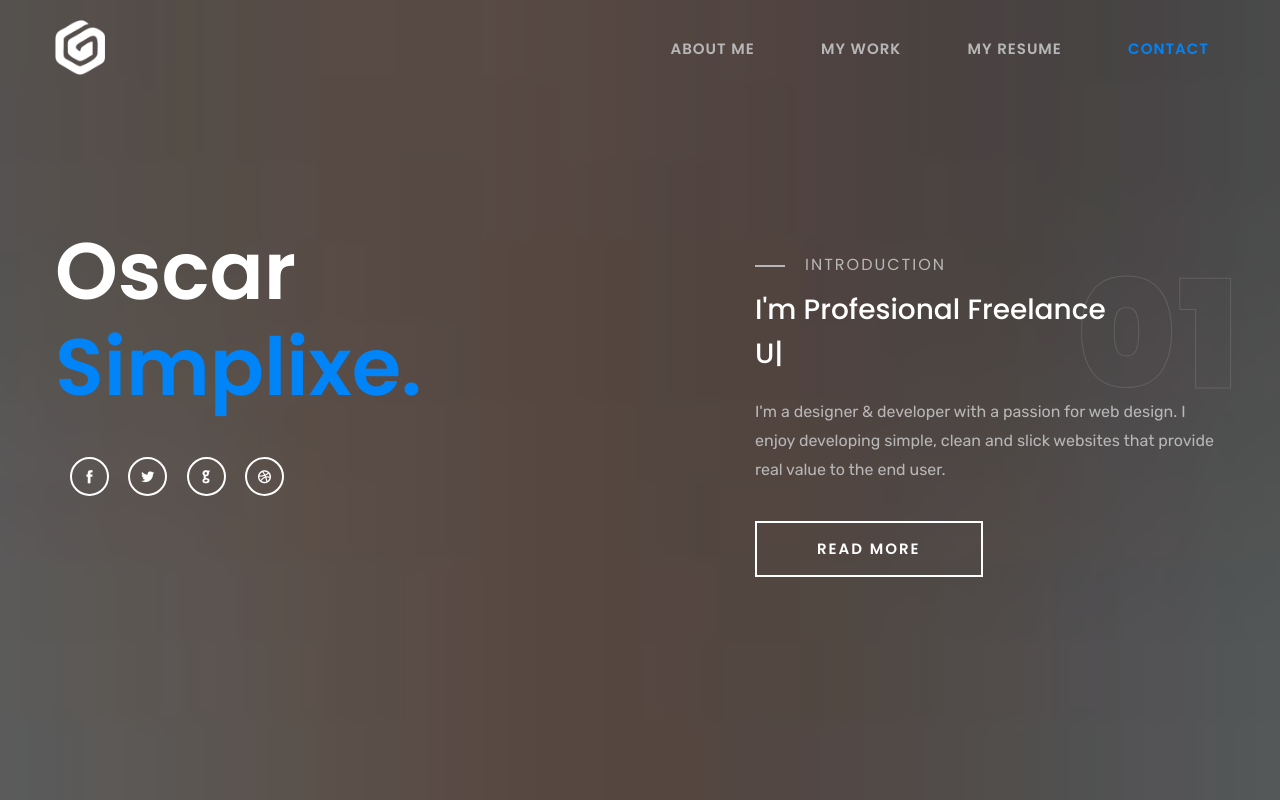
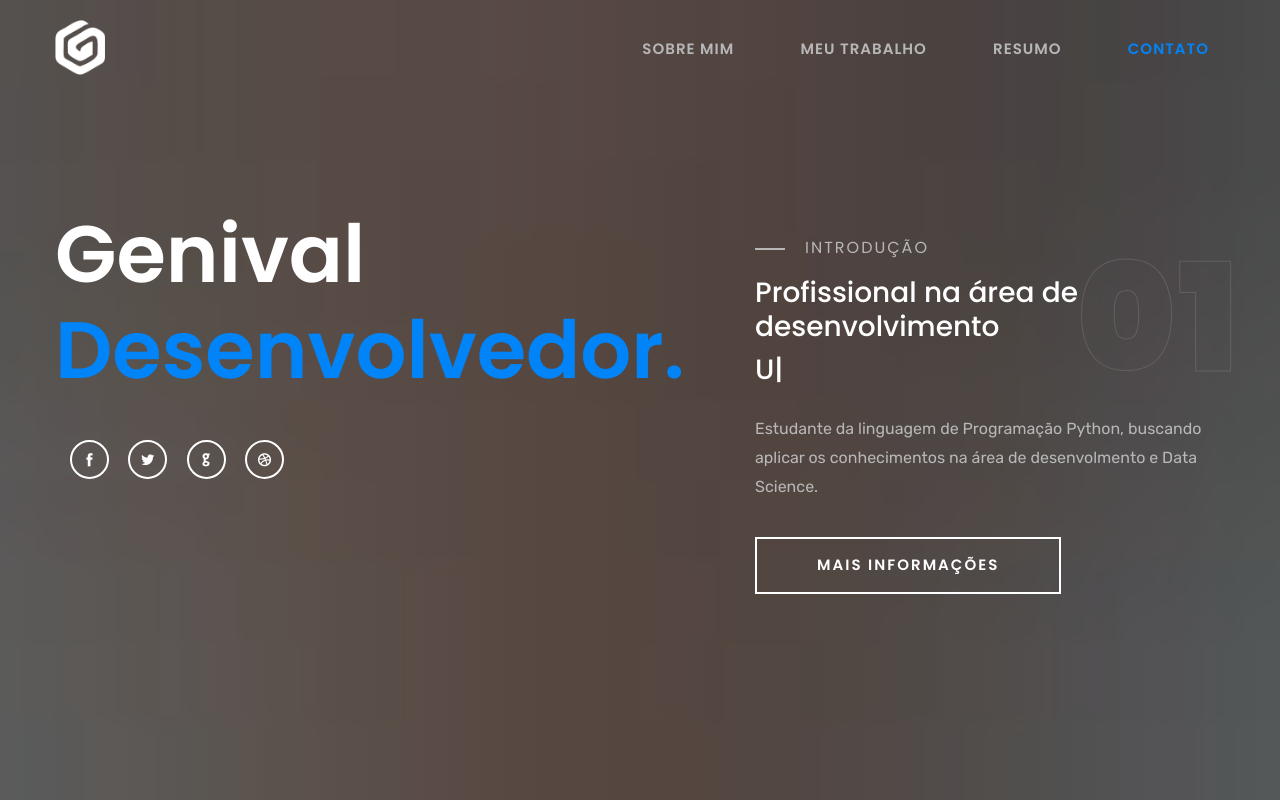
Before and after one commit to DevGenival/perfil, a plain HTML site: page index.html in a window 1280 px wide. Shown: the top 800 px of the page. Drawn offline with Linux system fonts and the light colour scheme.

Commit message:
Retouches

```diff
--- a/index.html
+++ b/index.html
@@ -3,7 +3,7 @@
 <!--[if IE 7]>         <html class="no-js lt-ie9 lt-ie8"> <![endif]-->
 <!--[if IE 8]>         <html class="no-js lt-ie9"> <![endif]-->
 <!--[if gt IE 8]>      <html class="no-js"> <![endif]-->
-<html lang="en">
+<html lang="pt-br">
 
 <head>
     <meta charset="UTF-8">
@@ -59,10 +59,10 @@
              </button>
          <nav class="menu-mobile">
              <ul class="navigation-list">
-                 <li><a class="nav-link" href="#about-wrap">About me</a></li>
-                 <li><a class="nav-link" href="#portfolio-wrap">My work</a></li>
-                 <li><a class="nav-link" href="#wrap-resume">My resume</a></li>
-                 <li><a class="nav-link" href="#contact-section">Contact</a></li>
+                 <li><a class="nav-link" href="#about-wrap">Sobre mim</a></li>
+                 <li><a class="nav-link" href="#portfolio-wrawp">Meu trabalho</a></li>
+                 <li><a class="nav-link" href="#wrap-resume">Resumo</a></li>
+                 <li><a class="nav-link" href="#contact-section">Contato</a></li>
              </ul>
          </nav>
      </div>
@@ -78,10 +78,10 @@
                     <div class="col-lg-9 navigation-big">
                         <nav class="navigation-wrap">
                             <ul class="navigation-list">
-                                <li><a class="nav-link" href="#about-wrap">About me</a></li>
-                                <li><a class="nav-link" href="#portfolio-wrap">My work</a></li>
-                                <li><a class="nav-link" href="#wrap-resume">My resume</a></li>
-                                <li><a class="nav-link" href="#contact-section">Contact</a></li>
+                                <li><a class="nav-link" href="#about-wrap">Sobre mim</a></li>
+                                <li><a class="nav-link" href="#portfolio-wrap">Meu trabalho</a></li>
+                                <li><a class="nav-link" href="#wrap-resume">Resumo</a></li>
+                                <li><a class="nav-link" href="#contact-section">Contato</a></li>
                             </ul>
                         </nav>
                     </div>
@@ -100,7 +100,7 @@
                     <div class="row">
                         <div class="col-lg-6">
                             <div class="detail-herowrap">
-                                <h1>Oscar <span class="sec-word">Simplixe.</span></h1>
+                                <h1>Genival <span class="sec-word">Desenvolvedor.</span></h1>
                                 <div class="sosmed-home head-sosmed">
                                     <ul class="sosmed-list">
                                         <li><a href="#"><i class="icofont-facebook"></i> </a></li>
@@ -113,20 +113,20 @@
                         </div>
                         <div class="col-lg-6">
                             <div class="sec-detailherowrap">
-                                <p class="title-detail">Introduction</p>
-                                <h3>I'm Profesional Freelance
+                                <p class="title-detail">Introdução</p>
+                                <h3>Profissional na área de desenvolvimento
                                     <span class="wrap-typed">
                                         <span id="typed-text"></span>
                                     </span>
                                 </h3>
                                 <div class="mini-detail">
                                     <p>
-                                        I'm a designer & developer with a passion for web design. I enjoy developing
-                                        simple, clean and slick websites that provide real value to the end user.
+                                        Estudante da linguagem de Programação Python, buscando aplicar os conhecimentos
+                                        na área de desenvolmento e Data Science.
                                     </p>
                                 </div>
                                 <div class="big-text r-text li-text">01</div>
-                                <a href="#" class="button-link dark-b llinks">Read more</a>
+                                <a href="#" class="button-link dark-b llinks">Mais informações</a>
                             </div>
                         </div>
                     </div>
```
